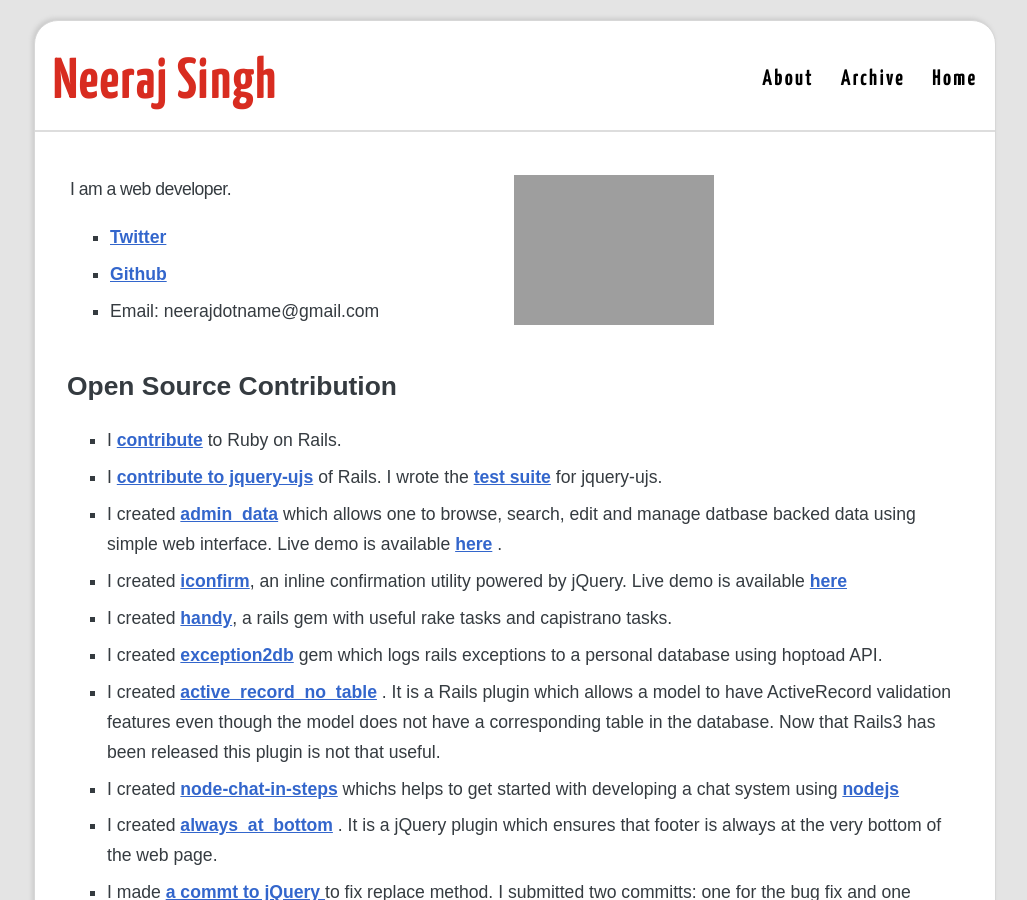
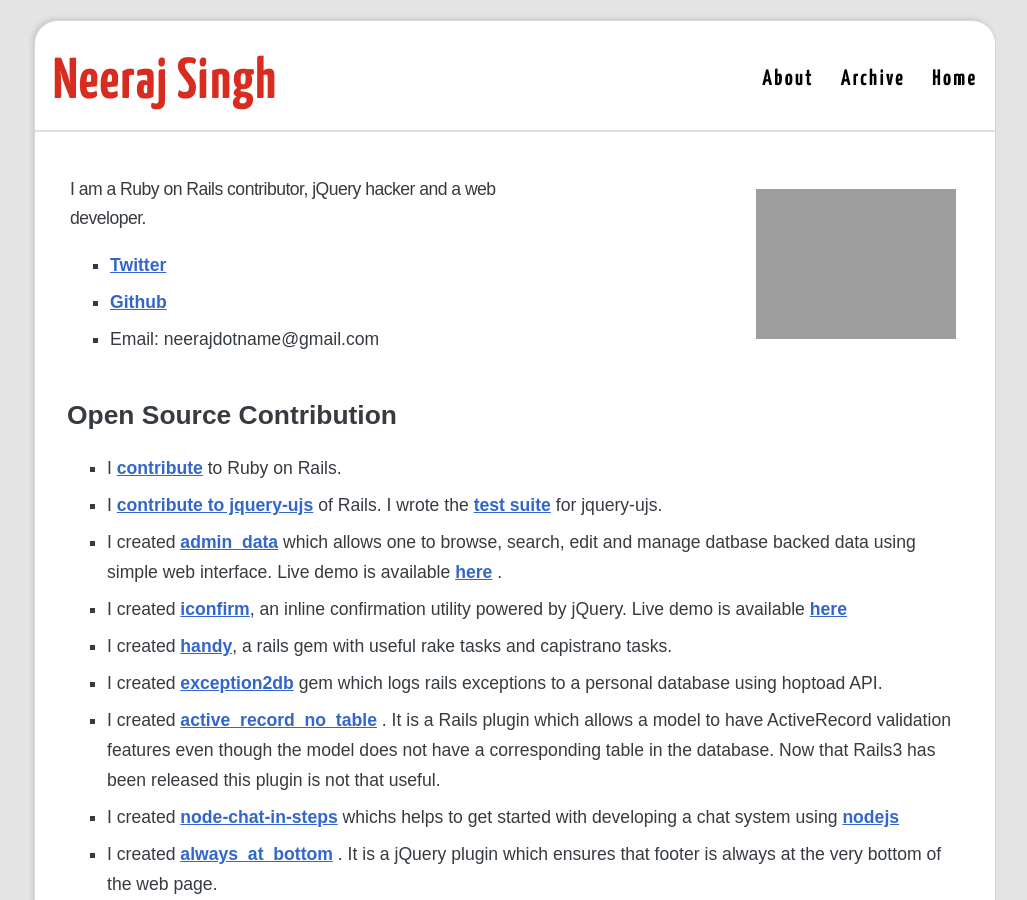
Before and after one commit to neerajsingh0101/blog, a Jekyll site: the page built from about.html, in a window 1280 px wide and 900 px high. Shown: the whole window, without its empty margins (125-1152 px from the left). Built offline with Jekyll 4.4.1, drawn with Linux system fonts in a browser that asks for light colours; grey boxes are pictures that could not be loaded.

Commit message:
update about me

```diff
--- a/about.html
+++ b/about.html
@@ -7,7 +7,7 @@
   <table>
     <tr>
       <td>
-        <p>I am a web developer.</p>
+        <p>I am a Ruby on Rails contributor, jQuery hacker and a web developer.</p>
           <ul>
             <li> <a href='http://twitter.com/neerajdotname'>Twitter</a> </li>
             <li> <a href='http://github.com/neerajdotname'>Github</a> </li>
```
